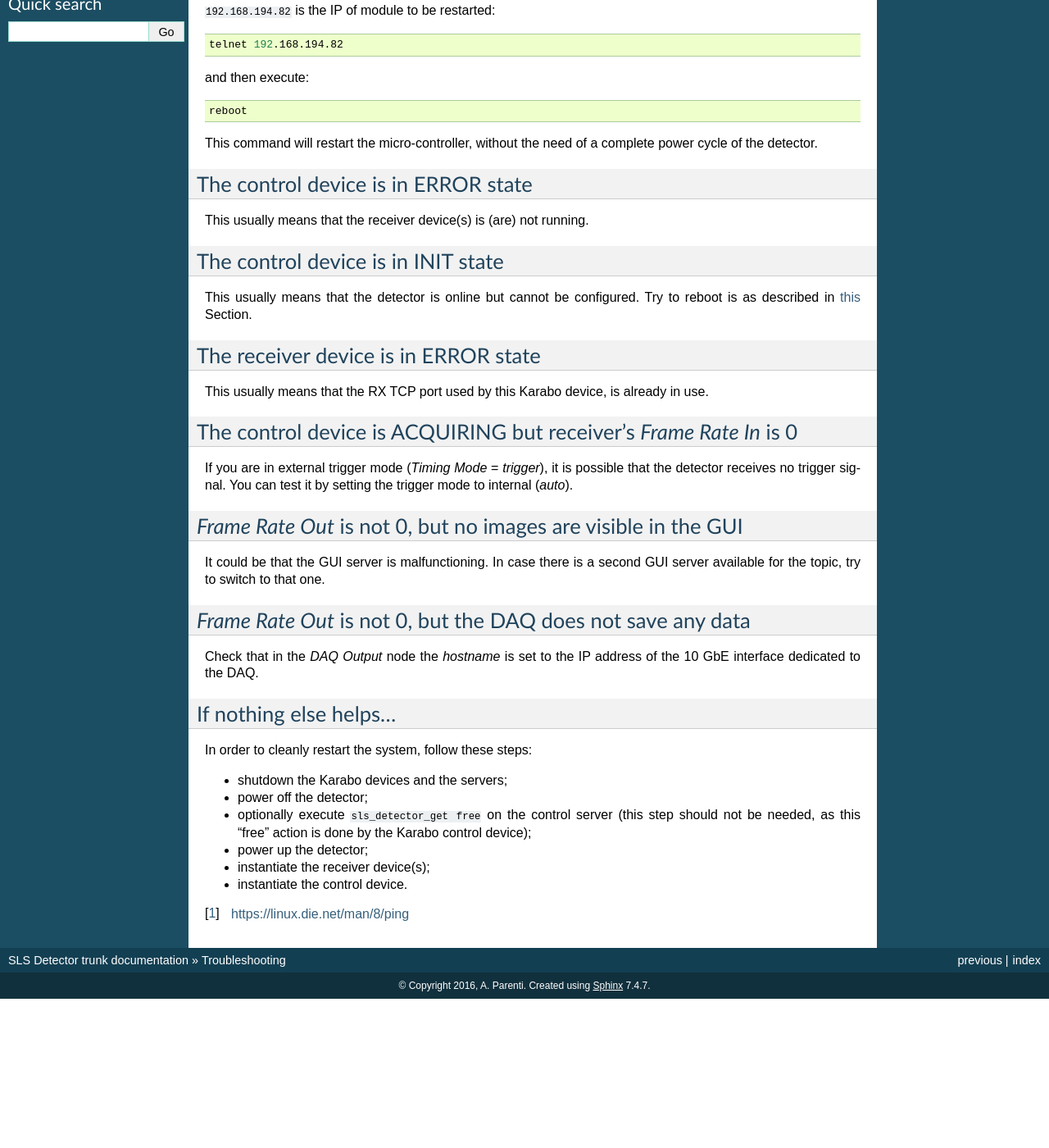
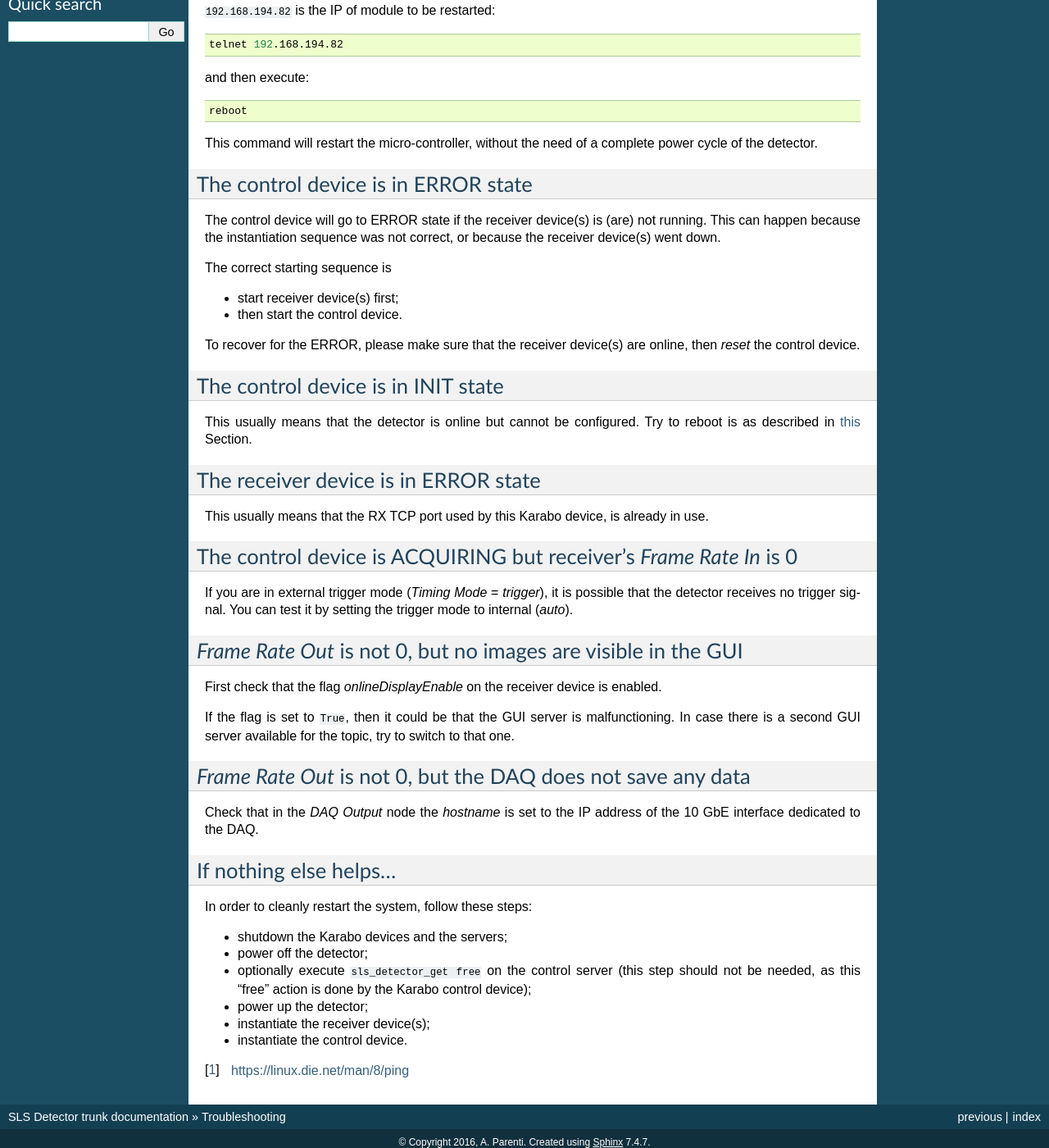
Before and after one commit to European-XFEL/Karabo-slsDetectors, a Sphinx documentation site: the page built from doc/source/troubleshooting.rst, in a window 1280 px wide and 1400 px high, scrolled down 541 px. Shown: the whole window at 82% size. Built offline with Sphinx 7.4.7, drawn with Linux system fonts in a browser that asks for light colours; before the commit the page ends 1759 px from its top, so only the background shows below that.

Commit message:
Implement Wajid's suggestions

```diff
--- a/doc/source/troubleshooting.rst
+++ b/doc/source/troubleshooting.rst
@@ -53,7 +53,17 @@ power cycle of the detector.
 The control device is in ERROR state
 ------------------------------------
 
-This usually means that the receiver device(s) is (are) not running.
+The control device will go to ERROR state if the receiver device(s) is (are)
+not running. This can happen because the instantiation sequence was not
+correct, or because the receiver device(s) went down.
+
+The correct starting sequence is
+
+* start receiver device(s) first;
+* then start the control device.
+
+To recover for the ERROR, please make sure that the receiver device(s) are
+online, then `reset` the control device.
 
 
 The control device is in INIT state
@@ -78,7 +88,11 @@ You can test it by setting the trigger mode to internal (`auto`).
 `Frame Rate Out` is not 0, but no images are visible in the GUI
 ---------------------------------------------------------------
 
-It could be that the GUI server is malfunctioning.
+First check that the flag `onlineDisplayEnable` on the receiver device is
+enabled.
+
+If the flag is set to ``True``, then it could be that the GUI server is
+malfunctioning.
 In case there is a second GUI server available for the topic, try to switch
 to that one.
 
```
